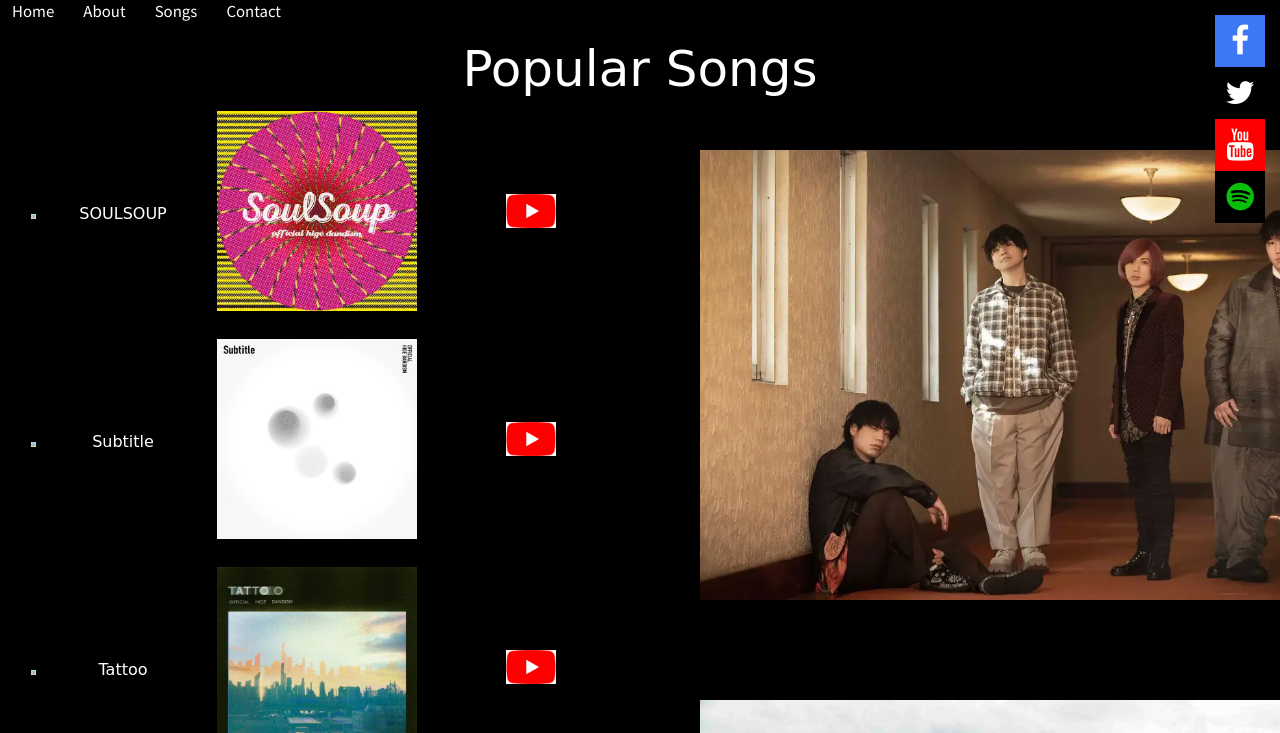
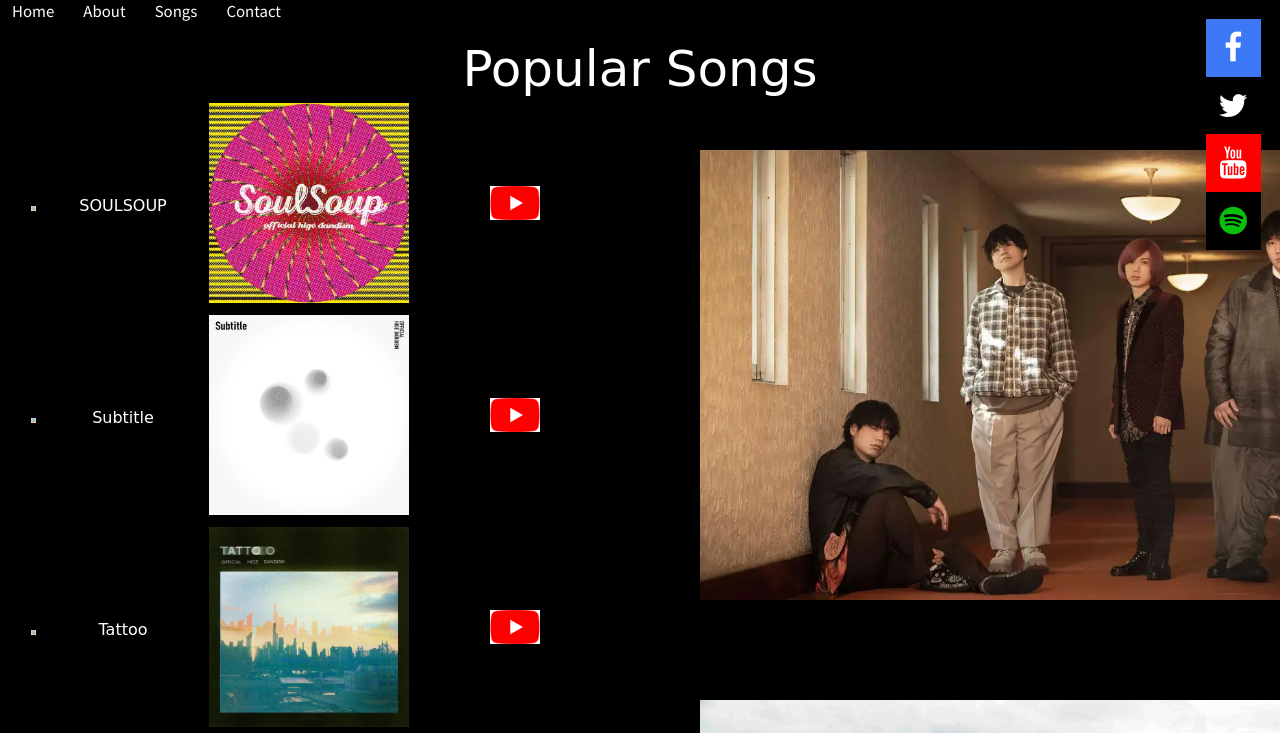
Before and after one commit to il-projects/demo123, a plain HTML site: page project_1/songs.html in a window 1280 px wide. Shown: the top 733 px of the page. Drawn offline with Linux system fonts and the light colour scheme; a web font is replaced by a local one.

Commit message:
Add files via upload

```diff
--- a/project_1/songs.html
+++ b/project_1/songs.html
@@ -20,7 +20,7 @@
                  background-position:700px 700px, 700px 150px, 700px 1250px,700px 1800px;
                  margin:0px;}
         .container, td {border-collapse: collapse; width: 200px;text-align: center;}
-        img {width:200px; padding:5px;margin:5px}
+        img {width:200px; padding:1px;margin:1px}
         ul {list-style-image: url("guitar.jpg");}
 
 	</style>
--- a/project_1/style.css
+++ b/project_1/style.css
@@ -1,12 +1,12 @@
 .fixed-button {
     position: fixed;
-    top: 15px;
-    right: 15px;
+    top: 1.5vw;
+    right: 1.5vw;
 }
 .fixed-button a {
     display: block;
     text-align: center;
-    padding: 10px;
+    padding: 1vw;
 }
 .facebook {
    background: #3c77f5;
```
